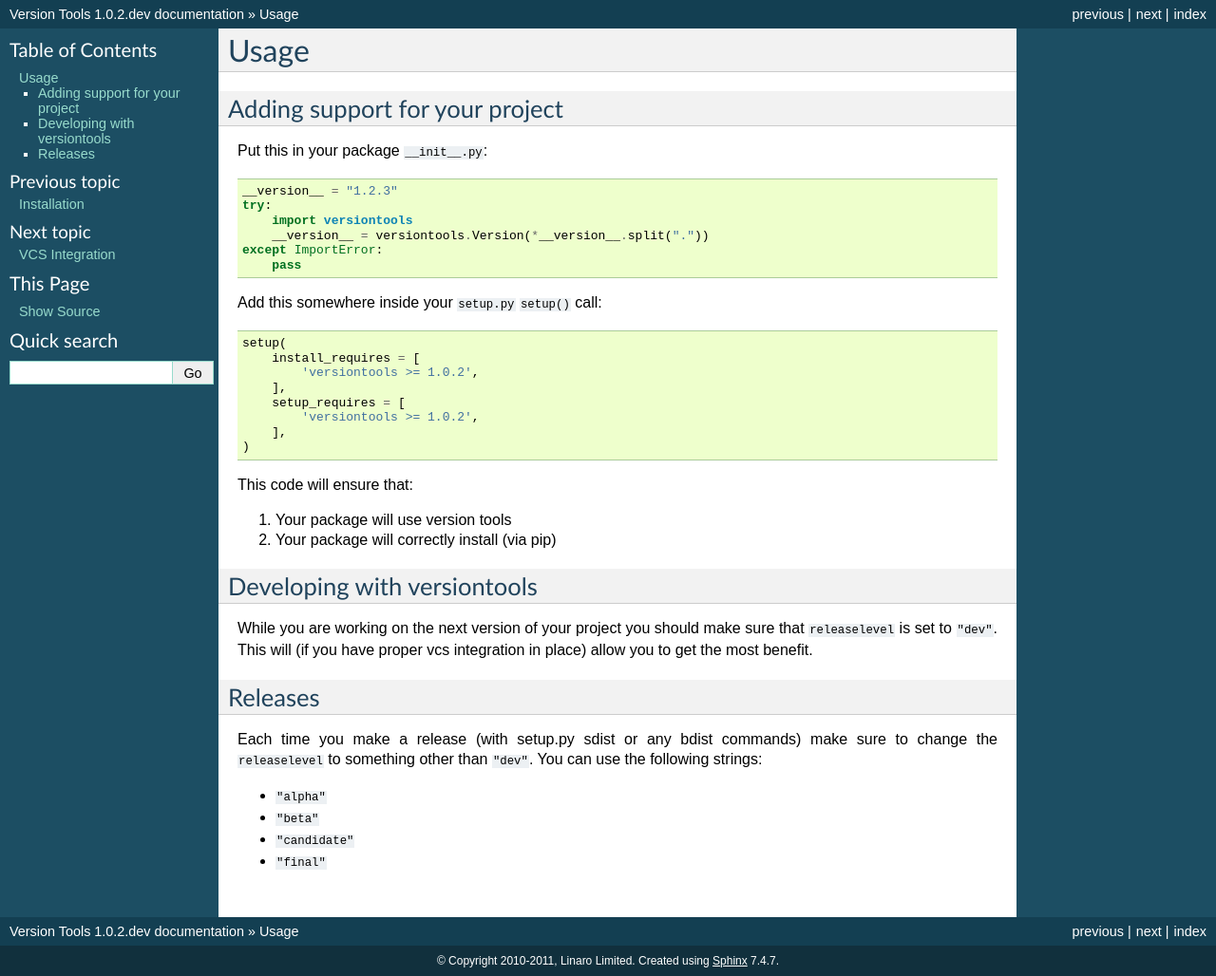
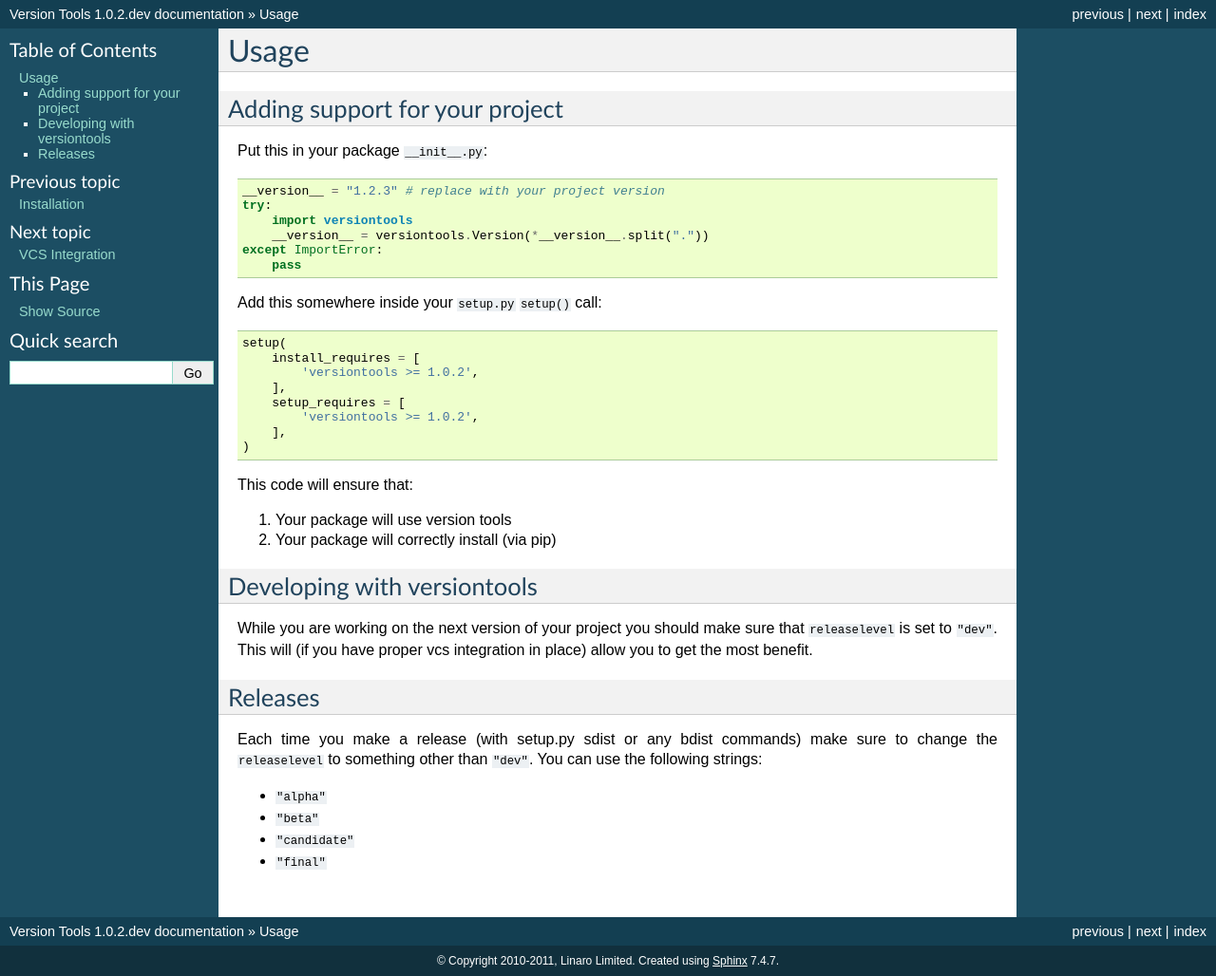
Before and after one commit to zyga/versiontools, a Sphinx documentation site: the page built from doc/usage.rst, in a window 1280 px wide. Shown: the whole page at 95% size. Built offline with Sphinx 7.4.7, drawn with Linux system fonts in a browser that asks for light colours.

Commit message:
Add small hint in the usage document

```diff
--- a/doc/usage.rst
+++ b/doc/usage.rst
@@ -8,7 +8,7 @@ Adding support for your project
 
 Put this in your package ``__init__.py``::
 
-    __version__ = "1.2.3"
+    __version__ = "1.2.3" # replace with your project version
     try:
         import versiontools
         __version__ = versiontools.Version(*__version__.split("."))
```
